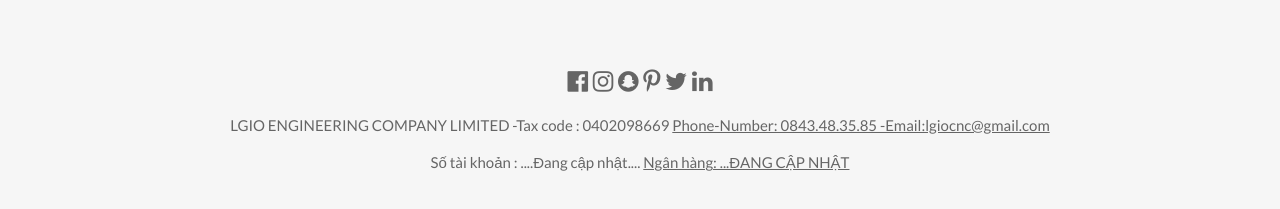
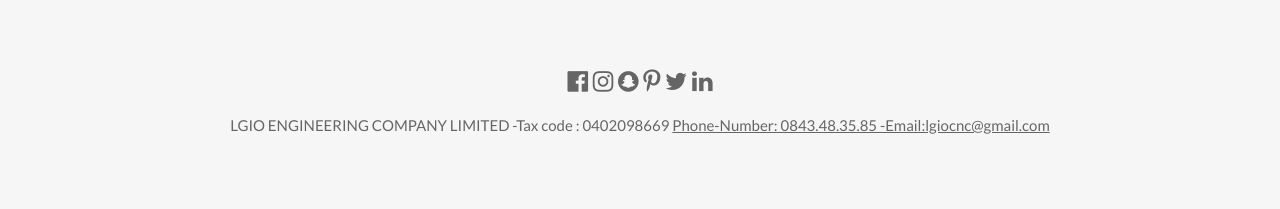
Before and after one commit to ThuatThai/lgiocnc.com, a plain HTML site: page English.html in a window 1280 px wide. Shown: the part 3712-3921 px from the top of the page. Drawn offline with nearby package versions, Linux system fonts and the light colour scheme.

Commit message:
Update English.html

```diff
--- a/English.html
+++ b/English.html
@@ -230,7 +230,7 @@ Main activities:
   <i class="fa fa-twitter w3-hover-opacity"></i>
   <i class="fa fa-linkedin w3-hover-opacity"></i>
   <p class="w3-medium">LGIO ENGINEERING COMPANY LIMITED -Tax code : 0402098669 <a href="lgiocnc.com" target="_blank">Phone-Number: 0843.48.35.85 -Email:lgiocnc@gmail.com </a></p>
-  <p class="w3-medium">Số tài khoản : ....Đang cập nhật.... <a href="lgiocnc.com" target="_blank">Ngân hàng: ...ĐANG CẬP NHẬT</p>
+
 </footer>
 
 <script>
```
